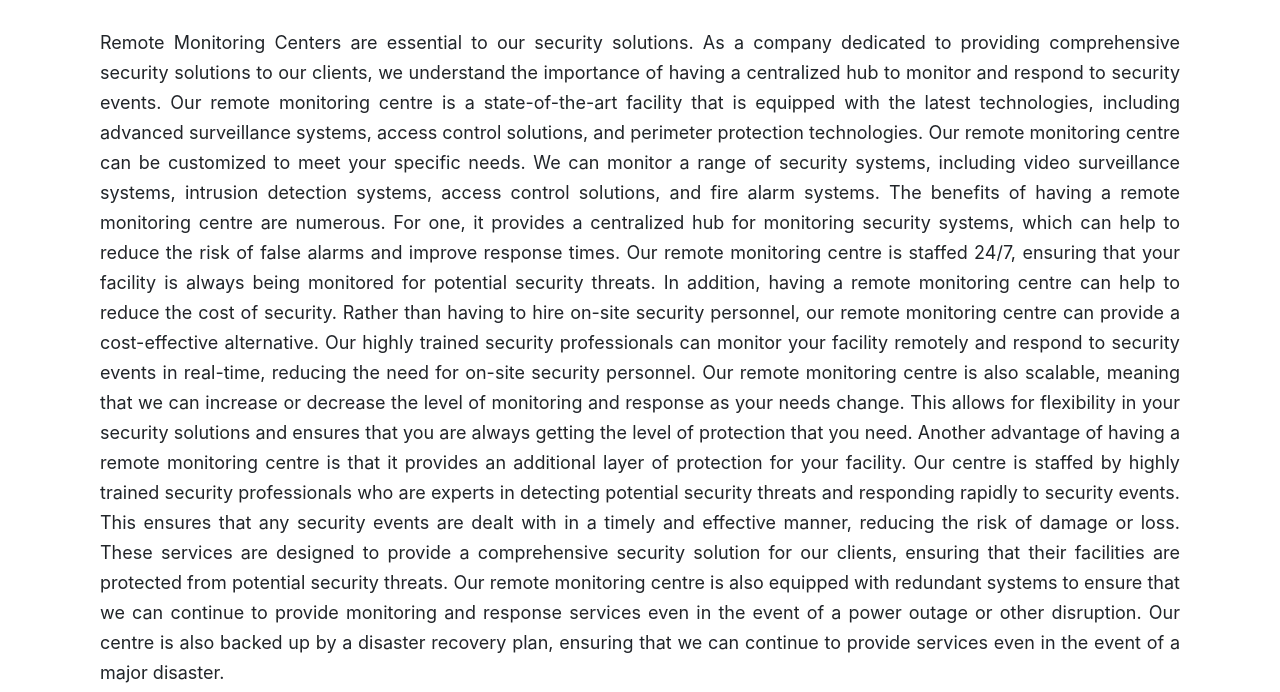
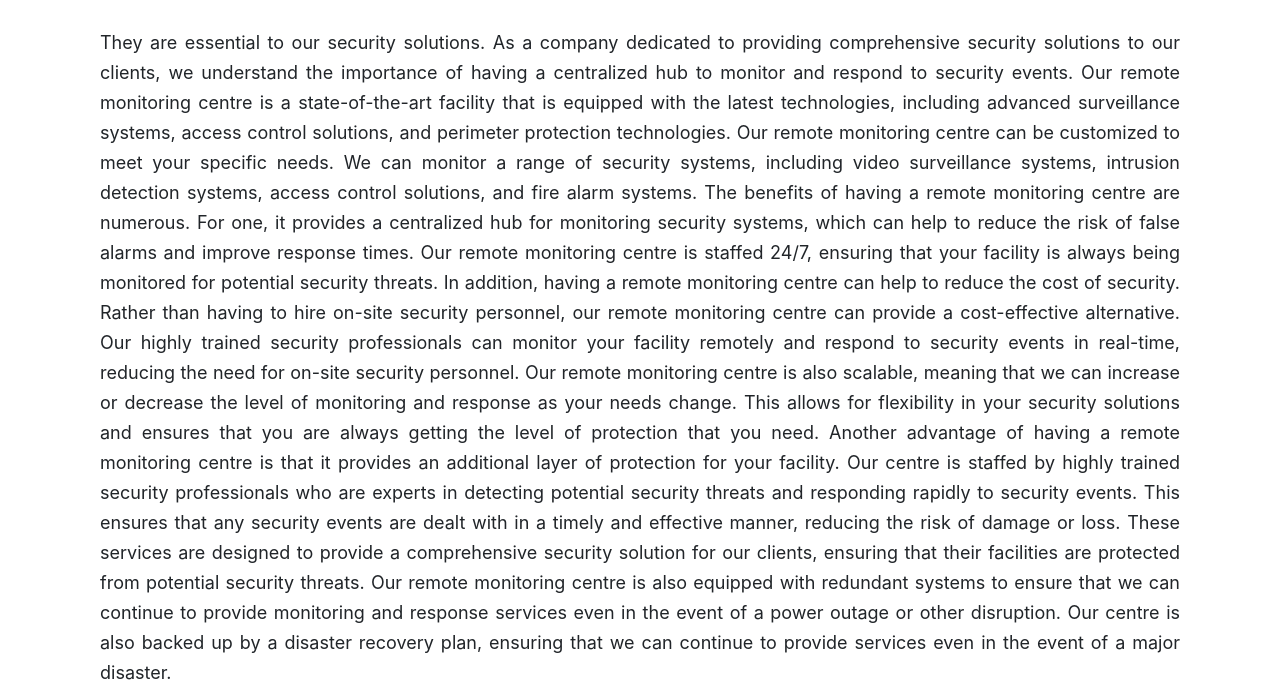
Before and after one commit to Esetobore/ImaiGaurD, a plain HTML site: page control_room.html in a window 1280 px wide. Shown: the part 1050-1742 px from the top of the page. Drawn offline with nearby package versions, Linux system fonts and the light colour scheme.

Commit message:
ese commit

```diff
--- a/control_room.html
+++ b/control_room.html
@@ -141,9 +141,31 @@
     <section id="content" class="container-fluid">
       <div class="container">
         <article class="container text-justify">
-          Remote Monitoring Centers are essential to our security solutions. As a company dedicated to providing comprehensive security solutions to our clients, we understand the importance of having a centralized hub to monitor and respond to security events.
-Our remote monitoring centre is a state-of-the-art facility that is equipped with the latest technologies, including advanced surveillance systems, access control solutions, and perimeter protection technologies. Our remote monitoring centre can be customized to meet your specific needs. We can monitor a range of security systems, including video surveillance systems, intrusion detection systems, access control solutions, and fire alarm systems.  The benefits of having a remote monitoring centre are numerous. For one, it provides a centralized hub for monitoring security systems, which can help to reduce the risk of false alarms and improve response times. Our remote monitoring centre is staffed 24/7, ensuring that your facility is always being monitored for potential security threats. In addition, having a remote monitoring centre can help to reduce the cost of security. Rather than having to hire on-site security personnel, our remote monitoring centre can provide a cost-effective alternative. Our highly trained security professionals can monitor your facility remotely and respond to security events in real-time, reducing the need for on-site security personnel. Our remote monitoring centre is also scalable, meaning that we can increase or decrease the level of monitoring and response as your needs change. This allows for flexibility in your security solutions and ensures that you are always getting the level of protection that you need.
-Another advantage of having a remote monitoring centre is that it provides an additional layer of protection for your facility. Our centre is staffed by highly trained security professionals who are experts in detecting potential security threats and responding rapidly to security events. This ensures that any security events are dealt with in a timely and effective manner, reducing the risk of damage or loss. These services are designed to provide a comprehensive security solution for our clients, ensuring that their facilities are protected from potential security threats. Our remote monitoring centre is also equipped with redundant systems to ensure that we can continue to provide monitoring and response services even in the event of a power outage or other disruption. Our centre is also backed up by a disaster recovery plan, ensuring that we can continue to provide services even in the event of a major disaster.
+          They are essential to our security solutions. As a company dedicated to providing comprehensive
+          security solutions to our clients, we understand the importance of having a centralized hub to monitor and respond to
+          security events.
+          Our remote monitoring centre is a state-of-the-art facility that is equipped with the latest technologies, including
+          advanced surveillance systems, access control solutions, and perimeter protection technologies. Our remote monitoring
+          centre can be customized to meet your specific needs. We can monitor a range of security systems, including video
+          surveillance systems, intrusion detection systems, access control solutions, and fire alarm systems. The benefits of
+          having a remote monitoring centre are numerous. For one, it provides a centralized hub for monitoring security
+          systems, which can help to reduce the risk of false alarms and improve response times. Our remote monitoring centre is
+          staffed 24/7, ensuring that your facility is always being monitored for potential security threats. In addition,
+          having a remote monitoring centre can help to reduce the cost of security. Rather than having to hire on-site security
+          personnel, our remote monitoring centre can provide a cost-effective alternative. Our highly trained security
+          professionals can monitor your facility remotely and respond to security events in real-time, reducing the need for
+          on-site security personnel. Our remote monitoring centre is also scalable, meaning that we can increase or decrease
+          the level of monitoring and response as your needs change. This allows for flexibility in your security solutions and
+          ensures that you are always getting the level of protection that you need.
+          Another advantage of having a remote monitoring centre is that it provides an additional layer of protection for your
+          facility. Our centre is staffed by highly trained security professionals who are experts in detecting potential
+          security threats and responding rapidly to security events. This ensures that any security events are dealt with in a
+          timely and effective manner, reducing the risk of damage or loss. These services are designed to provide a
+          comprehensive security solution for our clients, ensuring that their facilities are protected from potential security
+          threats. Our remote monitoring centre is also equipped with redundant systems to ensure that we can continue to
+          provide monitoring and response services even in the event of a power outage or other disruption. Our centre is also
+          backed up by a disaster recovery plan, ensuring that we can continue to provide services even in the event of a major
+          disaster.
 
 
         </article>
```
Also changed, not shown: Education.html (+2 -2 lines), Manufacturing.html (+1 -1 lines), air.html (+1 -1 lines), border_sec.html (+1 -1 lines), critical_infa.html (+1 -1 lines), critical_infar_def.html (+1 -1 lines), cybersecurity.html (+1 -1 lines), finance.html (+1 -1 lines), homes_smes.html (+1 -1 lines), information_and_communication_tech.html (+1 -1 lines), land.html (+1 -1 lines), monitoring.html (+1 -1 lines), off_grid.html (+27 -4 lines), perimeter_intrustion.html (+16 -2 lines), 2 more files.
